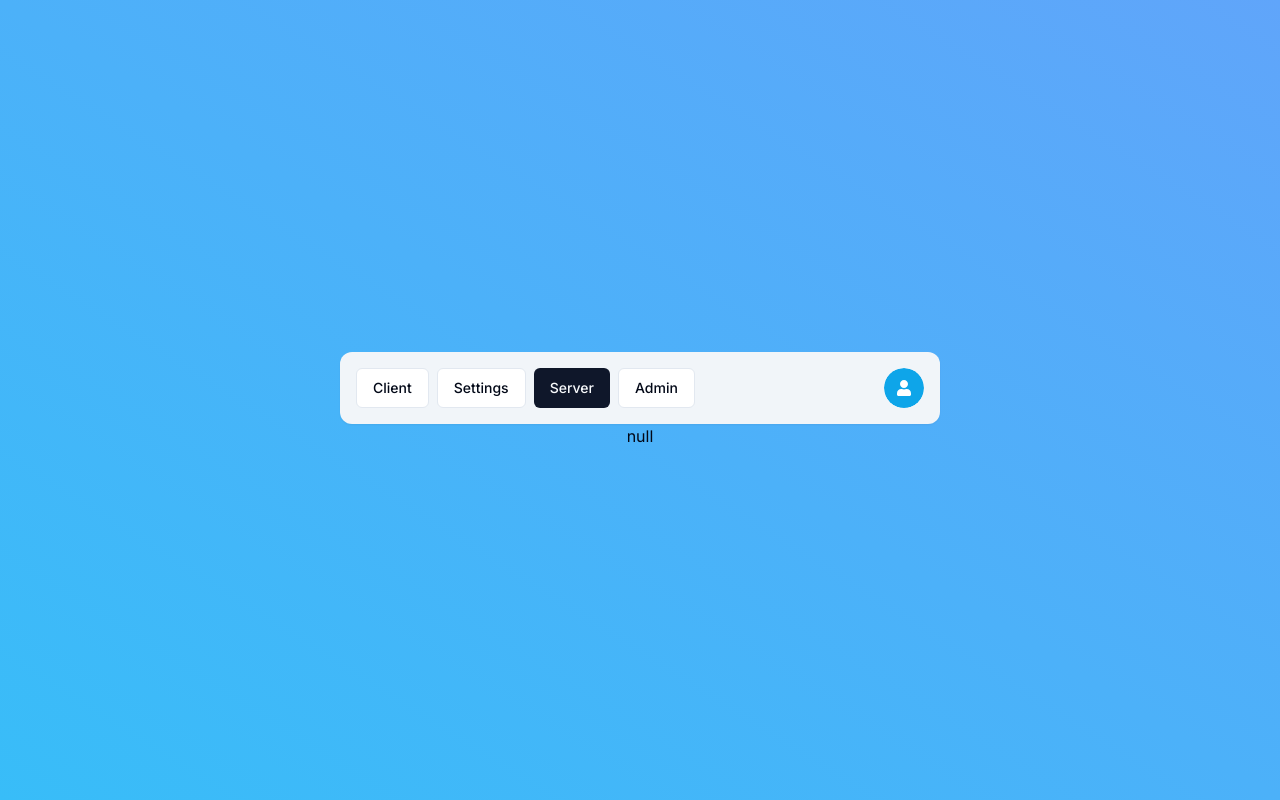
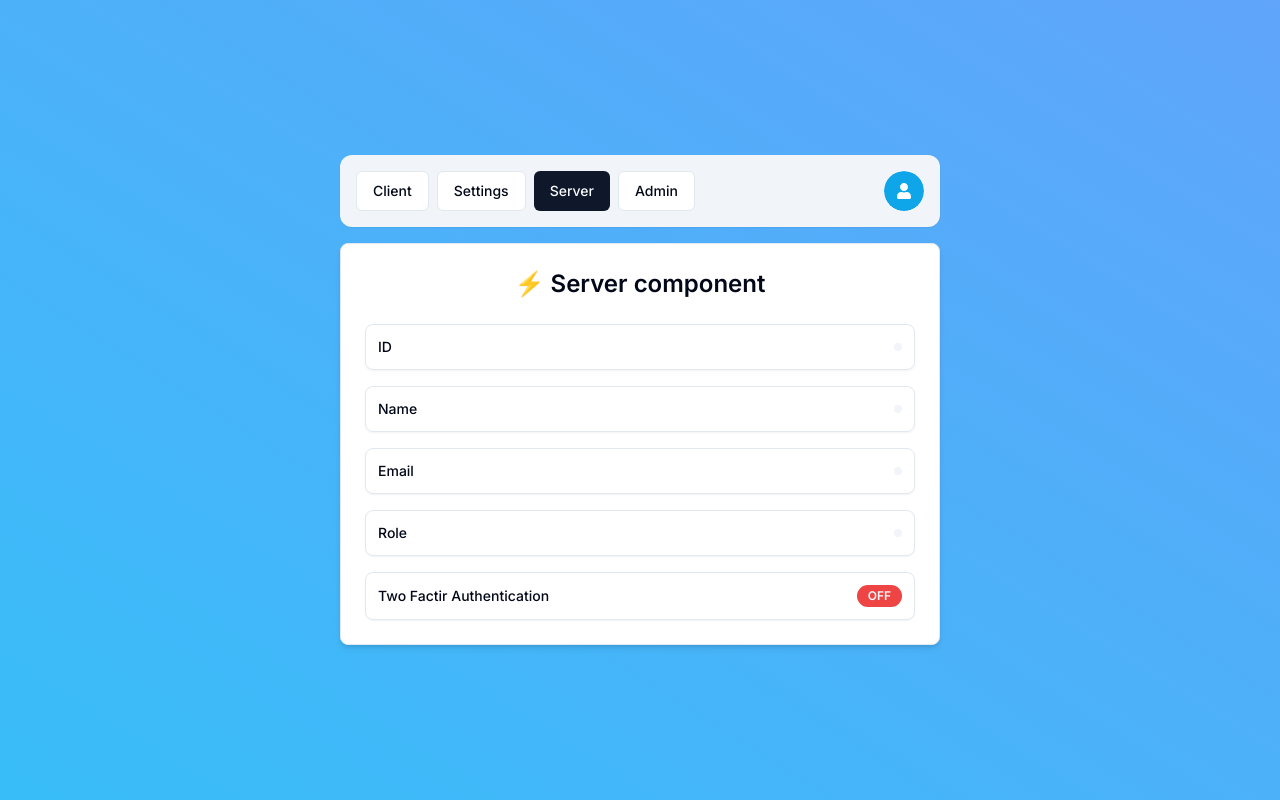
Before and after one commit to laoskey/auth-kit, a Next.js app: page /server in a window 1280 px wide. Built offline with nearby package versions, Linux system fonts and the light colour scheme; no server answers.

Commit message:
implement the demo of the SSC of /server route

```diff
--- a/app/(protected)/layout.tsx
+++ b/app/(protected)/layout.tsx
@@ -8,7 +8,7 @@
   children,
 }: ProtectedLayoutProps) {
   return (
-    <div className=' min-h-screen flex  flex-col items-center justify-center  bg-gradient-to-tr from-sky-400 to-blue-400'>
+    <div className=' min-h-screen flex  flex-col gap-y-4 items-center justify-center  bg-gradient-to-tr from-sky-400 to-blue-400'>
       <NavBar />
       <div>{children}</div>
     </div>
--- a/app/(protected)/server/page.tsx
+++ b/app/(protected)/server/page.tsx
@@ -1,9 +1,17 @@
 import { auth } from "@/auth";
+import { UserInfo } from "@/components/ui/UserInfo";
+import { currentUser } from "@/lib/auth";
 
 // interface ServerPageProps {}
 const ServerPage = async () => {
   const session = await auth();
+  const user = await currentUser();
 
-  return <div>{JSON.stringify(session)}</div>;
+  return (
+    <UserInfo
+      label='⚡ Server component'
+      user={user}
+    />
+  );
 };
 export default ServerPage;
--- a/auth.ts
+++ b/auth.ts
@@ -71,6 +71,10 @@
       if (token.role && session.user) {
         session.user.role = token.role;
       }
+      if (session.user) {
+        session.user.isTwoFactorEnabled =
+          token.isTwoFactorEnabled as boolean;
+      }
       return session;
     },
     async jwt({ token, user, profile }) {
@@ -85,6 +89,7 @@
       }
 
       token.role = existingUser.role;
+      token.isTwoFactorEnabled = existingUser.isTwoFactorEnabled;
       return token;
     },
   },
--- /dev/null
+++ b/components/ui/UserInfo.tsx
@@ -0,0 +1,55 @@
+import { ExtendedUser } from "@/next-auth";
+import { Card, CardContent, CardHeader } from "./card";
+import { Badge } from "./badge";
+
+interface UserInfoProps {
+  user?: ExtendedUser;
+  label: string;
+}
+export function UserInfo({ user, label }: UserInfoProps) {
+  return (
+    <Card className='w-[600px] shadow-md'>
+      <CardHeader>
+        <p className='text-2xl font-semibold text-center'>{label}</p>
+      </CardHeader>
+      <CardContent className='space-y-4'>
+        <div className=' flex flex-row justify-between items-center rounded-lg border p-3 shadow-sm'>
+          <p className=' text-sm font-medium'>ID</p>
+          <p className='truncate text-xs max-w-[180px] font-mono p-1 bg-slate-100 rounded-md'>
+            {user?.id}
+          </p>
+        </div>
+        <div className=' flex flex-row justify-between items-center rounded-lg border p-3 shadow-sm'>
+          <p className=' text-sm font-medium'>Name</p>
+          <p className='truncate text-xs max-w-[180px] font-mono p-1 bg-slate-100 rounded-md'>
+            {user?.name}
+          </p>
+        </div>
+        <div className=' flex flex-row justify-between items-center rounded-lg border p-3 shadow-sm'>
+          <p className=' text-sm font-medium'>Email</p>
+          <p className='truncate text-xs max-w-[180px] font-mono p-1 bg-slate-100 rounded-md'>
+            {user?.email}
+          </p>
+        </div>
+        <div className=' flex flex-row justify-between items-center rounded-lg border p-3 shadow-sm'>
+          <p className=' text-sm font-medium'>Role</p>
+          <p className='truncate text-xs max-w-[180px] font-mono p-1 bg-slate-100 rounded-md'>
+            {user?.role}
+          </p>
+        </div>
+        <div className=' flex flex-row justify-between items-center rounded-lg border p-3 shadow-sm'>
+          <p className=' text-sm font-medium'>
+            Two Factir Authentication
+          </p>
+          <Badge
+            variant={
+              user?.isTwoFactorEnabled ? "success" : "destructive"
+            }
+          >
+            {user?.isTwoFactorEnabled ? "ON" : "OFF"}
+          </Badge>
+        </div>
+      </CardContent>
+    </Card>
+  );
+}
--- /dev/null
+++ b/components/ui/badge.tsx
@@ -0,0 +1,41 @@
+import * as React from "react";
+import { cva, type VariantProps } from "class-variance-authority";
+
+import { cn } from "@/lib/utils";
+
+const badgeVariants = cva(
+  "inline-flex items-center rounded-full border px-2.5 py-0.5 text-xs font-semibold transition-colors focus:outline-none focus:ring-2 focus:ring-ring focus:ring-offset-2",
+  {
+    variants: {
+      variant: {
+        default:
+          "border-transparent bg-primary text-primary-foreground hover:bg-primary/80",
+        secondary:
+          "border-transparent bg-secondary text-secondary-foreground hover:bg-secondary/80",
+        destructive:
+          "border-transparent bg-destructive text-destructive-foreground hover:bg-destructive/80",
+        outline: "text-foreground",
+        success:
+          "border-transparent bg-emerald-500 text-primary-foreground",
+      },
+    },
+    defaultVariants: {
+      variant: "default",
+    },
+  }
+);
+
+export interface BadgeProps
+  extends React.HTMLAttributes<HTMLDivElement>,
+    VariantProps<typeof badgeVariants> {}
+
+function Badge({ className, variant, ...props }: BadgeProps) {
+  return (
+    <div
+      className={cn(badgeVariants({ variant }), className)}
+      {...props}
+    />
+  );
+}
+
+export { Badge, badgeVariants };
--- /dev/null
+++ b/lib/auth.ts
@@ -0,0 +1,6 @@
+import { auth } from "@/auth";
+
+export const currentUser = async () => {
+  const session = await auth();
+  return session?.user;
+};
--- a/next-auth.d.ts
+++ b/next-auth.d.ts
@@ -3,6 +3,7 @@
 
 export type ExtendedUser = DefaultSession["user"] & {
   role: UserRole;
+  isTwoFactorEnabled: boolean;
   // role: "ADMIN" | "USER";
 };
 declare module "next-auth" {
```
